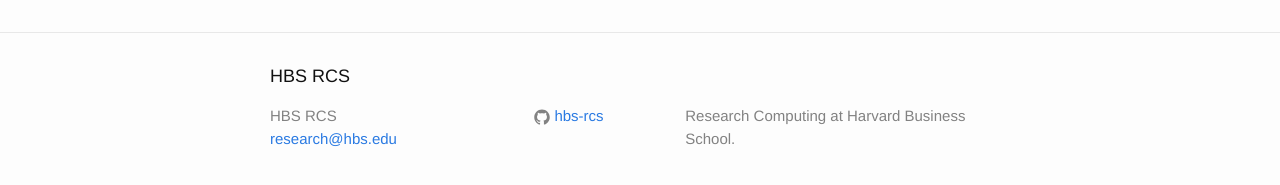
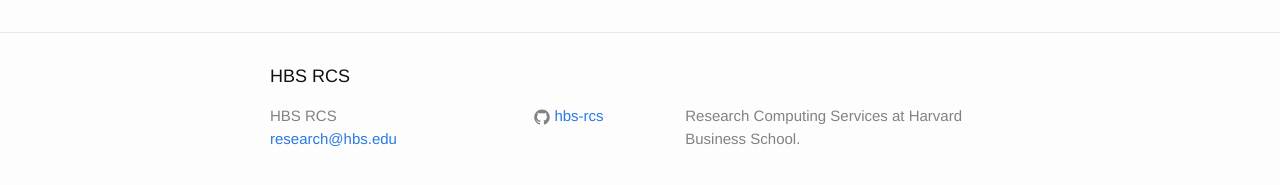
Before and after one commit to vliublinska/hbs-rcs.github.io, a Jekyll site: the page built from index.html, in a window 1280 px wide. Shown: the part 444-629 px from the top of the page. Built offline with Jekyll 4.4.1, drawn with Linux system fonts in a browser that asks for light colours.

```diff
--- a/_config.yml
+++ b/_config.yml
@@ -2,7 +2,7 @@
 title: HBS RCS
 email: research@hbs.edu
 description: > # this means to ignore newlines until "baseurl:"
-  Research Computing at Harvard Business School.
+  Research Computing Services at Harvard Business School.
 baseurl: "" # the subpath of your site, e.g. /blog/
 url: "http://yourdomain.com" # the base hostname & protocol for your site
 twitter_username:
@@ -10,3 +10,5 @@ github_username: hbs-rcs
 
 # Build settings
 markdown: kramdown
+
+permalink: pretty
```
